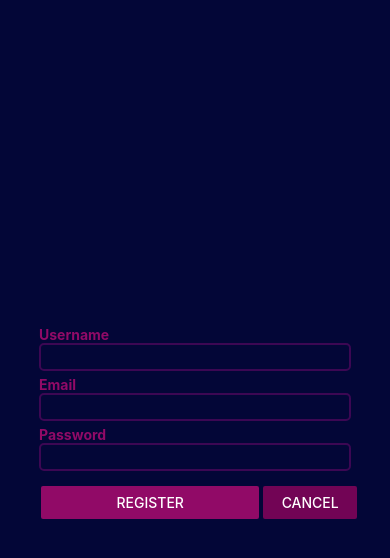
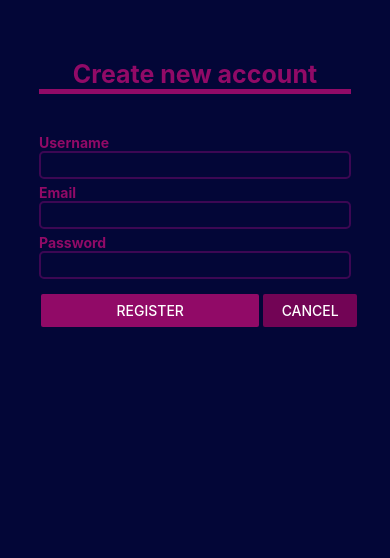
Before and after one commit to tkouleris/trivia_app_mobile, a React Native app: screen /Registration in a window 390 px wide. Shown: the top 558 px of the page. Built offline with nearby package versions, Linux system fonts and the light colour scheme; no server answers.

Commit message:
wip: registration handler

```diff
--- a/App.js
+++ b/App.js
@@ -12,7 +12,7 @@ export default function App() {
         <NavigationContainer>
             <StatusBar style="light"/>
             <Stack.Navigator
-                initialRouteName="Registration"
+                initialRouteName="Login"
                 screenOptions={{headerShown: false}}
             >
                 <Stack.Screen
--- a/components/Registration.js
+++ b/components/Registration.js
@@ -1,15 +1,46 @@
 import {Button, StyleSheet, Text, TextInput, View} from "react-native";
 import {Colors} from "../constants/colors";
+import * as http from "../util/http";
+import {useState} from "react";
 
-function Registration(){
+function Registration({navigation}){
+    const [username, setUsername] = useState('')
+    const [email, setEmail] = useState('')
+    const [password, setPassword] = useState()
+
+    function usernameChangeHandler(value){
+        setUsername(value)
+    }
+
+    function emailChangeHandler(value){
+        setEmail(value)
+    }
+
+    function passwordChangeHandler(value){
+        setPassword(value)
+    }
+
+    function registrationHandler(){
+        console.log('Username: ' + username);
+        console.log('Email: ' + email)
+        console.log('Password: ' + password)
+    }
+
+    function cancelRegistrationHandler(){
+        navigation.navigate('Login')
+    }
+
     return <View style={styles.container}>
+        <View style={styles.registration_message_container}>
+            <Text style={styles.registration_message}>Create new account</Text>
+        </View>
 
         <View style={styles.username_container}>
             <View>
                 <Text style={styles.username_text}>Username</Text>
             </View>
             <View>
-                <TextInput style={styles.username} />
+                <TextInput style={styles.username} onChangeText={usernameChangeHandler}/>
             </View>
         </View>
 
@@ -18,7 +49,7 @@ function Registration(){
                 <Text style={styles.email_text}>Email</Text>
             </View>
             <View>
-                <TextInput style={styles.email} />
+                <TextInput style={styles.email} onChangeText={emailChangeHandler} />
             </View>
         </View>
 
@@ -27,16 +58,16 @@ function Registration(){
                 <Text style={styles.password_text}>Password</Text>
             </View>
             <View>
-                <TextInput secureTextEntry={true} style={styles.password} />
+                <TextInput style={styles.password}  onChangeText={passwordChangeHandler} />
             </View>
         </View>
 
         <View style={styles.button_container}>
             <View style={styles.register_button}>
-                <Button color={Colors.light} title={"Register"} />
+                <Button color={Colors.light} title={"Register"} onPress={registrationHandler} />
             </View>
             <View style={styles.cancel_button}>
-                <Button color={Colors.light_dark} title={"Cancel"}/>
+                <Button color={Colors.light_dark} title={"Cancel"} onPress={cancelRegistrationHandler}/>
             </View>
         </View>
     </View>
@@ -49,7 +80,19 @@ const styles = StyleSheet.create({
         flex: 1,
         backgroundColor: Colors.dark,
         alignItems: 'center',
-        justifyContent: 'center'
+        paddingTop: '15%'
+    },
+    registration_message_container:{
+        borderBottomWidth: 5,
+        borderColor: Colors.light,
+        width: '80%',
+        marginBottom: 40
+    },
+    registration_message:{
+        color: Colors.light,
+        fontWeight: "bold",
+        fontSize: 25,
+        textAlign:'center'
     },
     username_container: {
         width: '80%',
```
